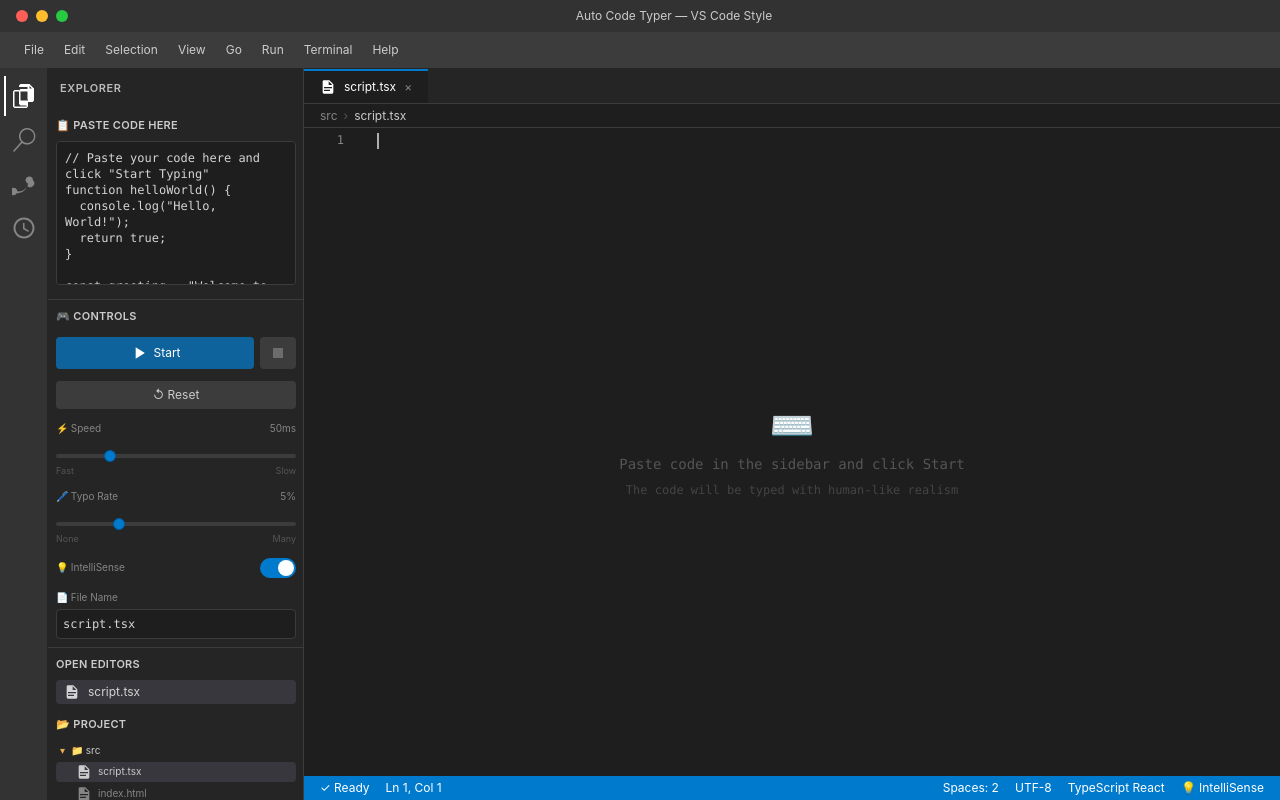
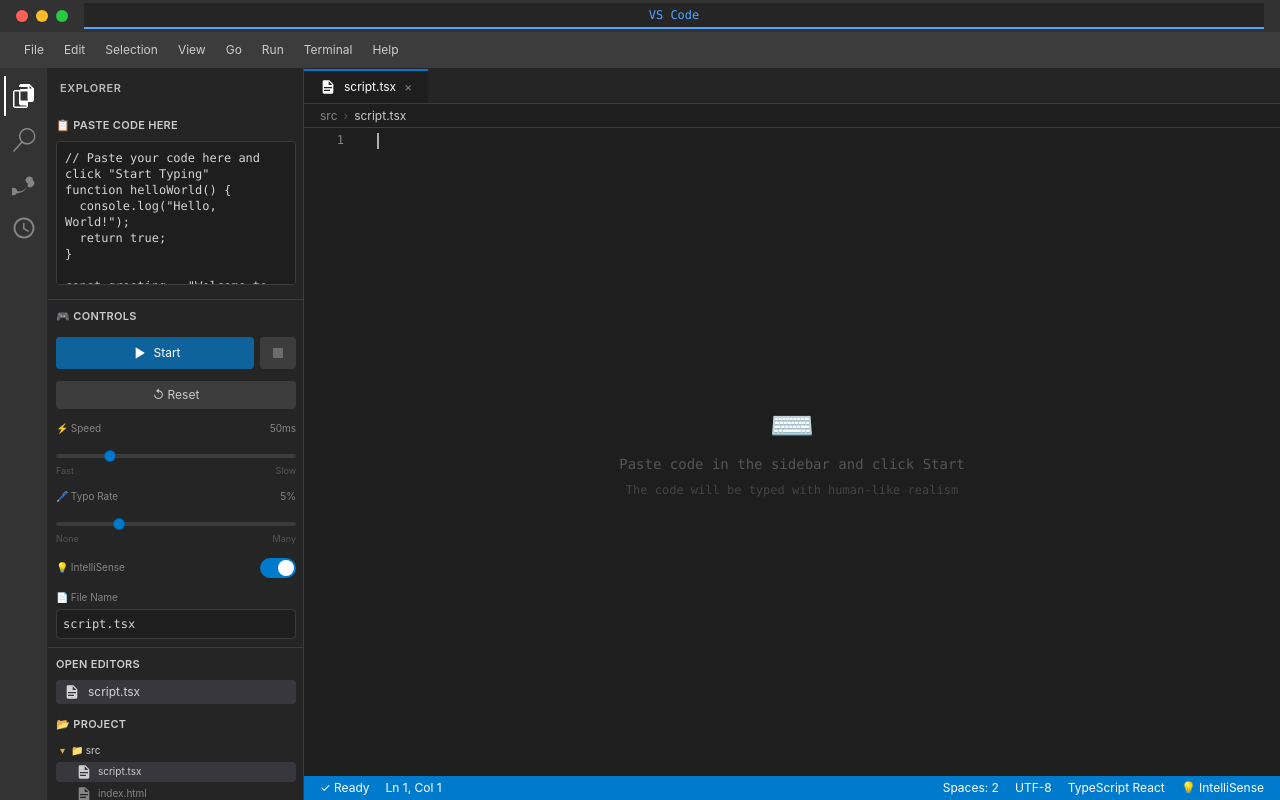
Before and after one commit to Tujuhtigapuluh/code-editor-simulation-input, a React (Vite) app: page / in a window 1280 px wide. Built offline with nearby package versions, Linux system fonts and the light colour scheme.

Commit message:
first commit

```diff
--- a/src/App.tsx
+++ b/src/App.tsx
@@ -760,7 +760,7 @@
           <div className="w-3 h-3 rounded-full bg-[#ffbd2e]"></div>
           <div className="w-3 h-3 rounded-full bg-[#27ca40]"></div>
         </div>
-        <span className="flex-1 text-center text-xs">Auto Code Typer — VS Code Style</span>
+        <span className="flex-1 text-center text-xs font-mono text-blue-400 bg-[#252526] px-2 py-1 border-b-2 border-blue-400">VS Code</span>
       </div>
 
       {/* Menu Bar */}
```
